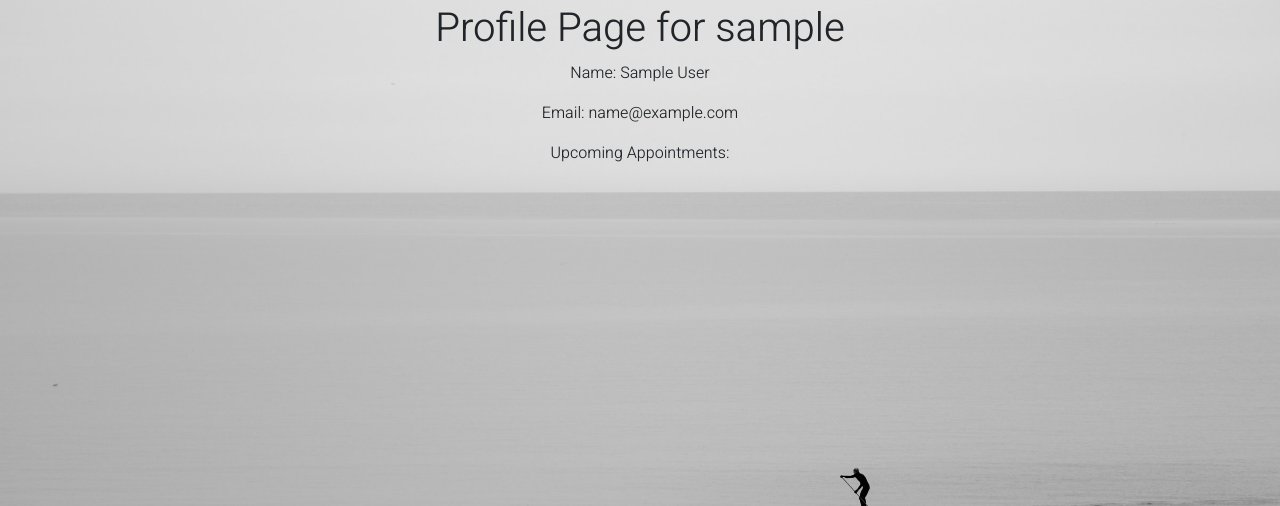
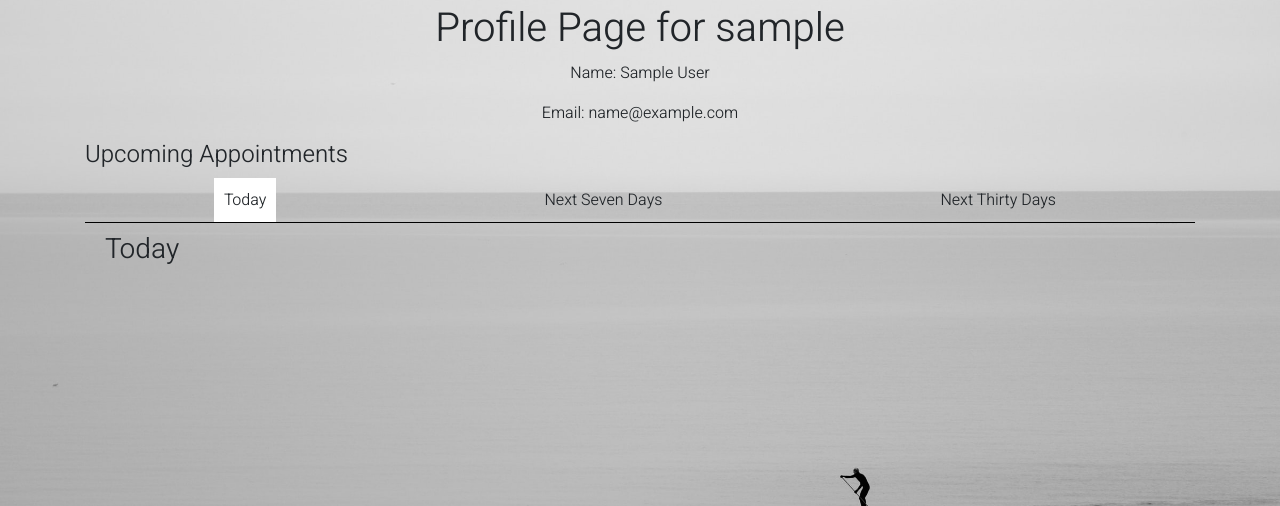
Before and after one commit to YoungHaYoo12/MediCal, a Flask app: a page that uses app/templates/core/user.html in a window 1280 px wide. Shown: the part 62-568 px from the top of the page. Run offline with Flask 2, Linux system fonts and the light colour scheme; the visitor is signed in with stand-in values (Sample User, id 1); data comes from the database, SQL or seed files in the repository; data that the repository does not hold is empty; some libraries are stand-ins or nearby versions.

Commit message:
Add upcoming appointments functionality to core.users.
- Implement functions get_next_seven_days, get_next_thirty_days in
app/calendars/functions to retrieve the dates of the next seven days and
thirty days respectively.

- Modify core.user view function and templates/core/user.html to include
the upcoming appointments content.

- Add macro upcoming_appointment_widget to load html code for an
upcoming element.

- Add function remove_duplicate_appointments in appointments.views that
filters an appointments dictionary and gets rid of duplicate
appointments across different dates.

- Style the upcoming appointments content in main.css.

- Add javascript code to actualize the interactive tab clicking feature
in core.user view.

```diff
--- a/app/appointments/views.py
+++ b/app/appointments/views.py
@@ -301,3 +301,11 @@ def get_user_tuple(users):
   for i in range(len(users)):
     user_tuple.append((str(users[i].id),users[i].username))
   return user_tuple
+
+# Remove duplicate appointments in an appointments dictionary
+def remove_duplicate_appointments(appointments_dict):
+  for date in appointments_dict:
+    appointments = appointments_dict[date]
+    for appointment in appointments:
+      if appointment.date_start < date:
+        appointments.remove(appointment)
--- a/app/calendars/functions.py
+++ b/app/calendars/functions.py
@@ -1,4 +1,6 @@
 from calendar import Calendar
+from datetime import datetime
+from dateutil.relativedelta import relativedelta
 
 cal = Calendar(6)
 
@@ -15,6 +17,24 @@ def get_weeks(year,month):
   ]
   return weeks
 
+def get_next_seven_days(year,month,day):
+  current_day = datetime(year,month,day)
+  return [current_day,
+          current_day+relativedelta(days=1),
+          current_day+relativedelta(days=2),
+          current_day+relativedelta(days=3),
+          current_day+relativedelta(days=4),
+          current_day+relativedelta(days=5),
+          current_day+relativedelta(days=6)
+          ]
+
+def get_next_thirty_days(year,month,day):
+  current_day = datetime(year,month,day)
+  next_thirty_days = []
+  for i in range(30):
+    next_thirty_days.append(current_day+relativedelta(days=i))
+  return next_thirty_days
+
 def validate_year(year):
   return year >= 2 and year <= 9998
 
--- a/app/core/views.py
+++ b/app/core/views.py
@@ -1,7 +1,10 @@
-from flask import render_template, session, redirect, url_for, request
+from datetime import datetime
+from flask import render_template, session, redirect, url_for, request,abort
 from flask_login import login_required, current_user
+from app.calendars.functions import get_next_seven_days, get_next_thirty_days
 from app.core import core
 from app.core.forms import UserSearchForm
+from app.appointments.views import get_month_appointments_dict, get_week_appointments_dict, get_day_appointments_dict,remove_duplicate_appointments
 from app.models import User
 
 @core.route('/')
@@ -53,4 +56,19 @@ def user(username):
   if user.hospital != current_user.hospital:
     abort(403)
 
-  return render_template('core/user.html',user=user)
+  # retrieve upcoming appointments
+  # today
+  today = datetime.utcnow()
+  today_appointments = get_day_appointments_dict(day=today,user=current_user)
+
+  # next 7 days
+  seven_days = get_next_seven_days(today.year,today.month,today.day)
+  seven_days_appointments = get_week_appointments_dict(week=seven_days,user=current_user)
+  remove_duplicate_appointments(seven_days_appointments)
+
+  # next 30 days
+  thirty_days = get_next_thirty_days(today.year,today.month,today.day)
+  thirty_days_appointments = get_week_appointments_dict(week=thirty_days,user=current_user)
+  remove_duplicate_appointments(thirty_days_appointments)
+
+  return render_template('core/user.html',user=user,today=today,seven_days=seven_days,thirty_days=thirty_days,today_appointments=today_appointments,seven_days_appointments=seven_days_appointments,thirty_days_appointments=thirty_days_appointments)
--- a/app/static/css/main.css
+++ b/app/static/css/main.css
@@ -255,7 +255,62 @@ div.note-content {
   color:#555555
 }
 
+.upcoming_appointment .date {
+  font-size:0.9em;
+  float:right;
+}
+
+.upcoming_appointment a:hover {
+  color:#555555;
+}
 .core-search-users-wrapper .pagination {
     display:flex;
     justify-content:center;
 }
+
+.core-user-wrapper h3 {
+  margin:10px 0;
+}
+
+.core-user-wrapper .upcoming_appointment {
+  width:100%;
+  background:rgba(255,255,255,0.5);
+  padding:18px;
+  margin:6px 0;
+  overflow:hidden;
+}
+
+[data-tab-content] {
+  display:none;
+}
+
+.active[data-tab-content] {
+  display:block;
+}
+
+.tabs {
+  display:flex;
+  justify-content:space-around;
+  list-style-type:none;
+  margin:0;
+  padding:0;
+  border-bottom: solid black 1px;
+}
+
+.tab {
+  cursor:pointer;
+  padding:10px;
+}
+
+.tab:hover {
+  background-color: rgb(255, 255, 255);
+}
+
+.tab.active {
+  background-color: rgb(255, 255, 255);
+}
+
+.tab-content {
+  margin-left:20px;
+  margin-right:20px;
+}
--- a/app/static/js/main.js
+++ b/app/static/js/main.js
@@ -1,3 +1,17 @@
+// tags in core.users
+const tabs = document.querySelectorAll('[data-tab-target]')
+const tabContents = document.querySelectorAll('[data-tab-content]')
+
+tabs.forEach(tab => {
+  tab.addEventListener('click', () => {
+    const target = document.querySelector(tab.dataset.tabTarget)
+    tabContents.forEach(tabContent => tabContent.classList.remove('active'))
+    tabs.forEach(tab => tab.classList.remove('active'))
+    tab.classList.add('active')
+    target.classList.add('active')
+  })
+})
+
 // when appointment is clicked
 $('.notification').click(function() {
   var appointment_id = $(this).attr('appointment_id');
--- a/app/templates/core/user.html
+++ b/app/templates/core/user.html
@@ -1,14 +1,43 @@
 {% extends 'base.html' %}
+{% import 'macros.html' as macros %}
 {% block content %}
 <div class="core-user-wrapper">
   <div class="container text-center">
     <h1>Profile Page for {{user.username}}</h1>
     <p>Name: {{user.first_name}} {{user.last_name}}</p>
     <p>Email: {{user.email}}</p>
-    <p>Upcoming Appointments:</p>
-    <div class="row">
-      <div
+  </div>
+
+  <div class="container">
+    <h4 class"text-center">Upcoming Appointments</h4>
+    <div class="upcoming_appointments">
+      <ul class="tabs">
+        <li data-tab-target="#today" class="active tab">Today</li>
+        <li data-tab-target="#seven_days" class="tab">Next Seven Days</li>
+        <li data-tab-target="#thirty_days" class="tab">Next Thirty Days</li>
+      </ul>
+
+      <div class="tab-content">
+        <div id="today" data-tab-content class="active">
+          <h3>Today</h3>
+          {{macros.upcoming_appointment_widget(today_appointments)}}
+        </div>
+        <div id="seven_days" data-tab-content>
+          <h3>Next Seven Days</h3>
+          {% for day in seven_days %}
+          {{macros.upcoming_appointment_widget(seven_days_appointments[day])}}
+          {% endfor %}
+        </div>
+        <div id="thirty_days" data-tab-content>
+          <h3>Next Thirty Days</h3>
+          {% for day in thirty_days %}
+          {{macros.upcoming_appointment_widget(thirty_days_appointments[day])}}
+          {% endfor %}
+        </div>
+      </div>
     </div>
   </div>
+
+
 </div>
 {% endblock %}
--- a/app/templates/macros.html
+++ b/app/templates/macros.html
@@ -104,3 +104,18 @@
     </div>
   </div>
 {% endmacro %}
+
+{% macro upcoming_appointment_widget(appointments) %}
+  {% for appointment in appointments %}
+    <div class="upcoming_appointment">
+      <a href="{{url_for('appointments.list_day',year=appointment.date_start.year,month=appointment.date_start.month,day=appointment.date_start.day)}}">
+      {{appointment}}
+      </a>
+      <span class="date">
+        {{appointment.date_start.strftime('%m/%d/%Y %H:%M:%S')}}
+        ~
+        {{appointment.date_end.strftime('%m/%d/%Y %H:%M:%S')}}
+      </span>
+    </div>
+  {% endfor %}
+{% endmacro %}
```
